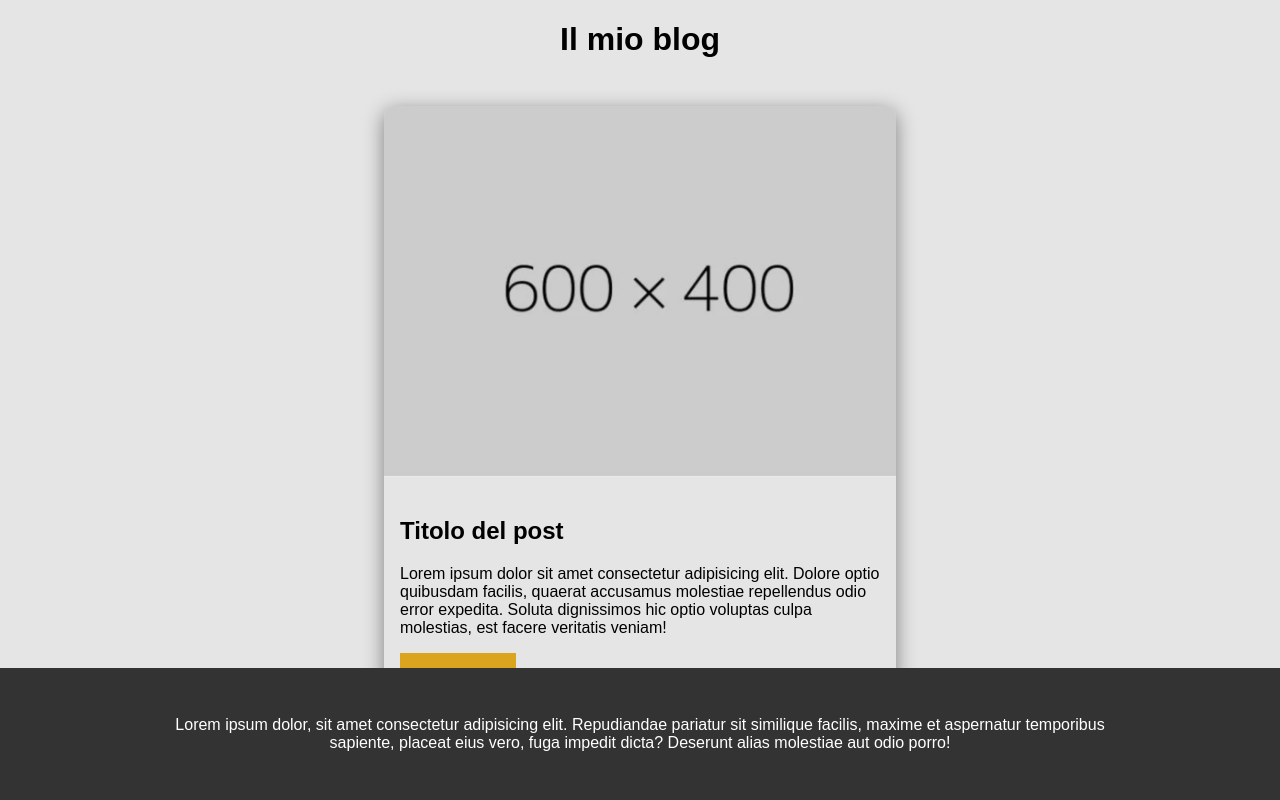
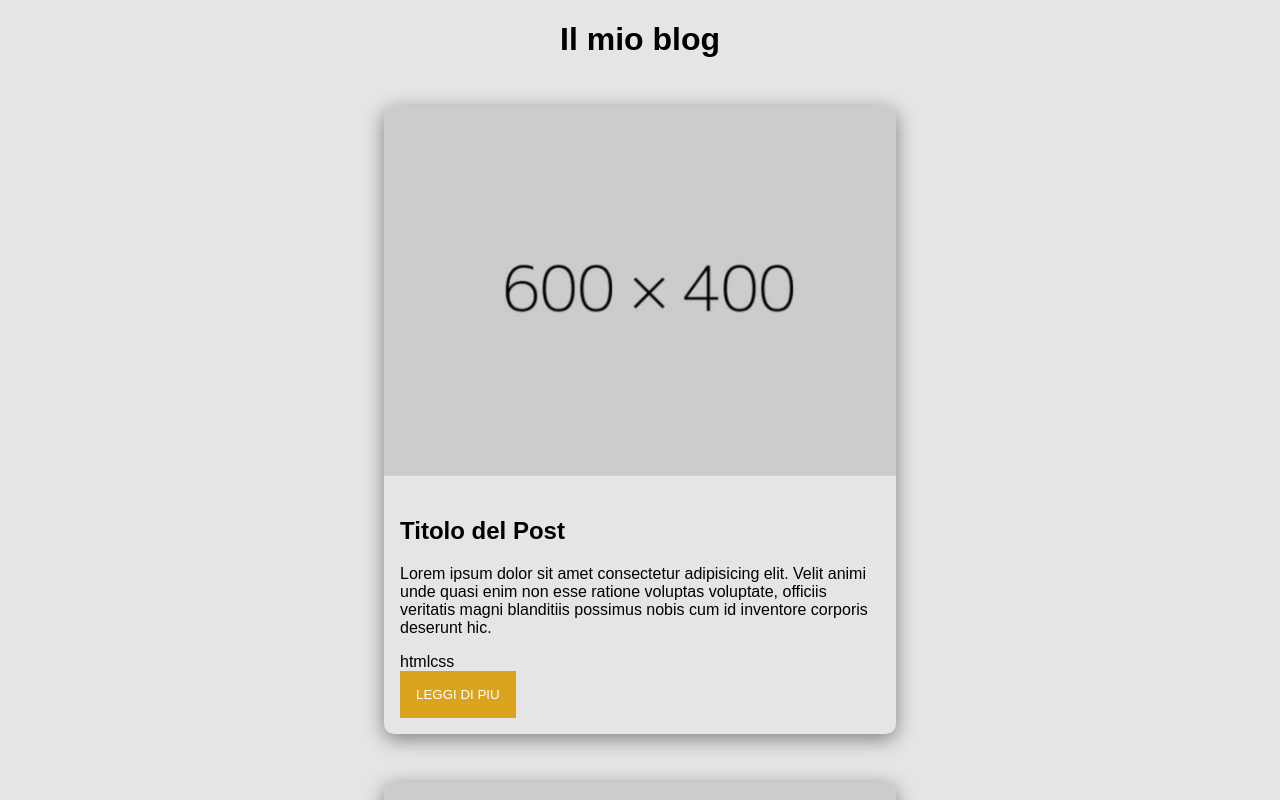
Before and after one commit to Mattia-Carbonera/react-props, a React (Vite) app: page / in a window 1280 px wide. Shown: the top 800 px of the page. Built offline with nearby package versions, Linux system fonts and the light colour scheme.

Commit message:
add posts

```diff
--- a/src/components/card/card.jsx
+++ b/src/components/card/card.jsx
@@ -2,20 +2,16 @@ import style from "./card.module.css";
 import Button from "../button/button";
 import defaultImage from "../../assets/img/card-image.png";
 
-function Card() {
+function Card({ id, title, image, content, tags, published }) {
   return (
-    <div className={style.card}>
+    <div className={style.card} key={id}>
       <div className="image-container">
         <img src={defaultImage} alt="card image" className={style.img} />
       </div>
       <div className={style.description}>
-        <h2>Titolo del post</h2>
-        <p>
-          Lorem ipsum dolor sit amet consectetur adipisicing elit. Dolore optio
-          quibusdam facilis, quaerat accusamus molestiae repellendus odio error
-          expedita. Soluta dignissimos hic optio voluptas culpa molestias, est
-          facere veritatis veniam!
-        </p>
+        <h2>{title}</h2>
+        <p>{content}</p>
+        <span>{tags}</span>
         <div className="button">
           <Button />
         </div>
--- a/src/components/footer/footer.module.css
+++ b/src/components/footer/footer.module.css
@@ -1,10 +1,8 @@
 footer {
-  position: absolute;
-  bottom: 0;
-
   text-align: center;
   background-color: #333333;
   color: white;
 
   padding: 2rem 10rem;
+  margin-top: 2rem;
 }
--- a/src/components/main/main.jsx
+++ b/src/components/main/main.jsx
@@ -1,10 +1,24 @@
 import Card from "../card/card";
+import posts from "../../db/posts";
 import defaultImage from "../../assets/img/card-image.png";
 
 function Main() {
+  const filteredPosts = posts.filter((post) => post.published == true);
+
   return (
     <main>
-      <Card />
+      {filteredPosts.map((post) => {
+        return (
+          <Card
+            key={post.id}
+            title={post.title}
+            image={post.image}
+            content={post.content}
+            tags={post.tags}
+            published={post.published}
+          />
+        );
+      })}
     </main>
   );
 }
--- /dev/null
+++ b/src/db/posts.jsx
@@ -0,0 +1,40 @@
+const posts = [
+  {
+    id: 1,
+    title: "Titolo del Post",
+    image: "",
+    content:
+      "Lorem ipsum dolor sit amet consectetur adipisicing elit. Velit animi unde quasi enim non esse ratione voluptas voluptate, officiis veritatis magni blanditiis possimus nobis cum id inventore corporis deserunt hic.",
+    tags: ["html", "css"],
+    published: true,
+  },
+  {
+    id: 2,
+    title: "Titolo del Post",
+    image: "",
+    content:
+      "Lorem ipsum dolor sit amet consectetur adipisicing elit. Velit animi unde quasi enim non esse ratione voluptas voluptate, officiis veritatis magni blanditiis possimus nobis cum id inventore corporis deserunt hic.",
+    tags: ["js", "css"],
+    published: true,
+  },
+  {
+    id: 3,
+    title: "Titolo del Post",
+    image: "",
+    content:
+      "Lorem ipsum dolor sit amet consectetur adipisicing elit. Velit animi unde quasi enim non esse ratione voluptas voluptate, officiis veritatis magni blanditiis possimus nobis cum id inventore corporis deserunt hic.",
+    tags: ["js", "php"],
+    published: true,
+  },
+  {
+    id: 4,
+    title: "Titolo del Post",
+    image: "",
+    content:
+      "Lorem ipsum dolor sit amet consectetur adipisicing elit. Velit animi unde quasi enim non esse ratione voluptas voluptate, officiis veritatis magni blanditiis possimus nobis cum id inventore corporis deserunt hic.",
+    tags: ["html"],
+    published: false,
+  },
+];
+
+export default posts;
```
